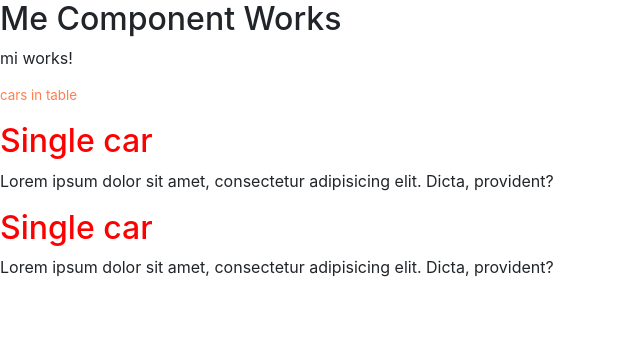
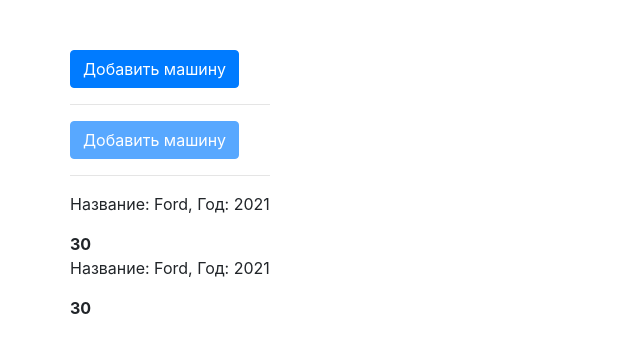
Before and after one commit to maxvanny2010/theory, an Angular app in the folder theoryapp/: page / in a window 1280 px wide. Shown: the top 352 px of the page, without its empty margins (0-640 px from the left). Built offline with nearby package versions, Linux system fonts and the light colour scheme.

Commit message:
component manage

```diff
--- a/theoryapp/src/app/app.component.html
+++ b/theoryapp/src/app/app.component.html
@@ -1,6 +1,12 @@
-<app-me></app-me>
-<app-mi></app-mi>
+<!--<app-me></app-me>-->
+<!--<app-mi></app-mi>-->
 <!--<app-cars></app-cars> level selector-->
 <!--<div app-cars></div> level tag-->
 <!--level class-->
-<div class="app-cars"></div>
+<div class="container">
+  <div class="row">
+    <div class="col-xs-12">
+      <div class="app-cars"></div>
+    </div>
+  </div>
+</div>
--- a/theoryapp/src/app/car/car.component.html
+++ b/theoryapp/src/app/car/car.component.html
@@ -1 +1,2 @@
-<p>car works!</p>
+<p>{{'Название'}}: {{ getName()}}, Год: {{ carYear}}</p>
+<b>{{ 10 + 20}}</b>
--- a/theoryapp/src/app/car/car.component.ts
+++ b/theoryapp/src/app/car/car.component.ts
@@ -1,19 +1,19 @@
-import {Component, OnInit} from '@angular/core';
+import {Component} from '@angular/core';
 
 @Component({
   selector: 'app-car',
-  template: `
-    <h2>Single car</h2>
-    <p>Lorem ipsum dolor sit amet, consectetur adipisicing elit. Dicta, provident?</p>
-  `,
+  /* template: `
+     <h2>Single car</h2>
+     <p>Lorem ipsum dolor sit amet, consectetur adipisicing elit. Dicta, provident?</p>
+   `,*/
+  templateUrl: './car.component.html',
   styleUrls: ['./car.component.css']
 })
-export class CarComponent implements OnInit {
+export class CarComponent {
+  carName = 'Ford';
+  carYear = 2021;
 
-  constructor() {
+  getName() {
+    return this.carName;
   }
-
-  ngOnInit(): void {
-  }
-
 }
--- a/theoryapp/src/app/cars/cars.component.html
+++ b/theoryapp/src/app/cars/cars.component.html
@@ -1,3 +1,7 @@
-<p>cars in table</p>
+<!--<p>cars in table</p>-->
+<button [disabled]="!canAddCar" class="btn btn-primary">Добавить машину</button>
+<hr>
+<button disabled="{{!canAddCar}}" class="btn btn-primary">Добавить машину</button>
+<hr>
 <app-car></app-car>
 <app-car></app-car>
--- a/theoryapp/src/app/cars/cars.component.ts
+++ b/theoryapp/src/app/cars/cars.component.ts
@@ -1,8 +1,8 @@
-import {Component, OnInit} from '@angular/core';
+import {Component} from '@angular/core';
 
 @Component({
- // selector: 'app-cars', //level selector
- // selector: '[app-cars]', //level tag
+  // selector: 'app-cars', //level selector
+  // selector: '[app-cars]', //level tag
   selector: '.app-cars', //level class
   templateUrl: './cars.component.html',
   styles: [`
@@ -12,12 +12,12 @@ import {Component, OnInit} from '@angular/core';
     }
   `]
 })
-export class CarsComponent implements OnInit {
+export class CarsComponent {
+  canAddCar = false;
 
   constructor() {
+    setTimeout(() => {
+      this.canAddCar = true;
+    }, 4000);
   }
-
-  ngOnInit(): void {
-  }
-
 }
--- a/theoryapp/src/styles.css
+++ b/theoryapp/src/styles.css
@@ -1 +1,3 @@
-/* You can add global styles to this file, and also import other style files */
+body{
+  margin-top: 50px;
+}
```
